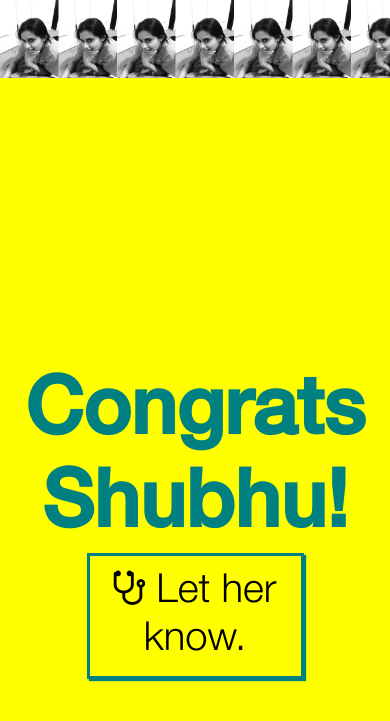
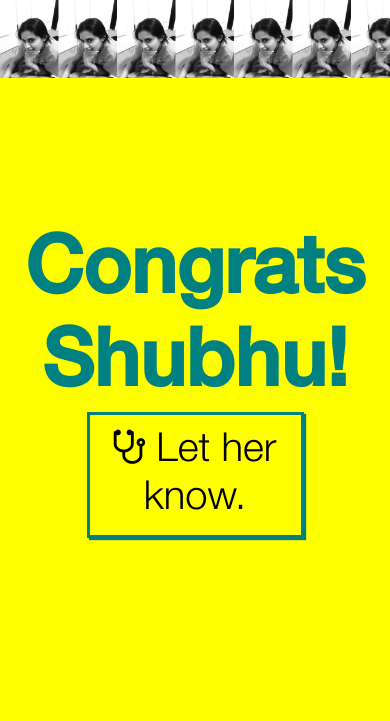
Before and after one commit to eunicekokor/whitecoat, a Flask app: page / in a window 390 px wide. Shown: the top 721 px of the page. Run offline with Flask 2, Linux system fonts and the light colour scheme; some libraries are stand-ins or nearby versions.

Commit message:
small fixes

```diff
--- a/whitecoat/static/style.css
+++ b/whitecoat/static/style.css
@@ -23,7 +23,7 @@ p{
 }
 
 #content {
-  margin-top: 10em;
+  margin-top: 10%;
 }
 
 .intro_heading{
@@ -164,6 +164,9 @@ border-color:white;
 }
 
 @media screen and (max-width: 667px) {
+    #content{
+      margin-top: 5%;
+    }
     #light{
       width: 90%;
       left: 5%;
--- a/whitecoat/templates/index.html
+++ b/whitecoat/templates/index.html
@@ -20,7 +20,7 @@
       <a href="#"><div id="tellher"><i class="fa fa-stethoscope"></i> Let her know.</div></a>
 		</center>
   </div>
-  <div id="dark" style="display:none"><h1 id="hashtag" style="font-size:5em; color: plum"><center>#ShubhuGotAWhitecoat</h1></center></div>
+  <div id="dark" style="display:none"><h1 id="hashtag" style="font-size:5em; color: white"><center>#ShubhuGotAWhitecoat</h1></center></div>
   <div id="light" style="display:none">
     <a href="#"><i style="float: right; margin-right: 1%; margin-top: 1%" class="fa fa-times fa-2x"></i></a>
     <form id="#frmLogin" onsubmit="redo()" action="/" method="post">
```
